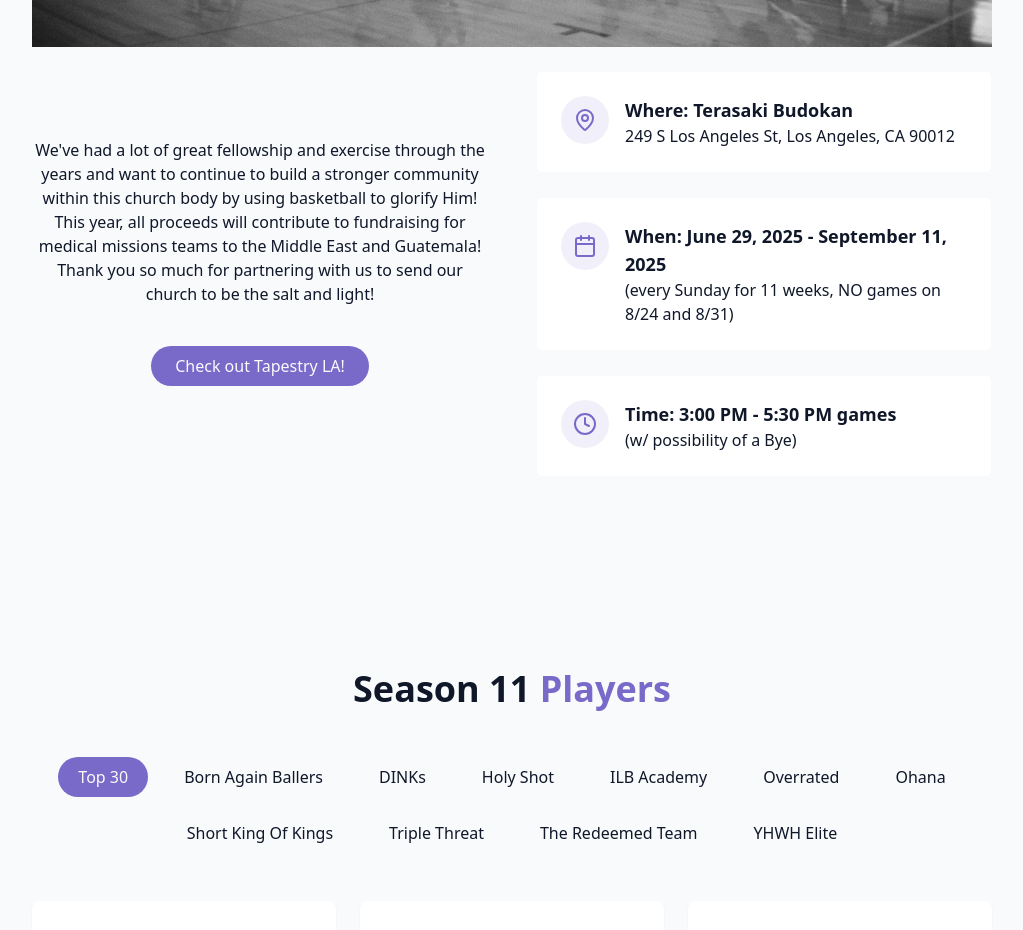
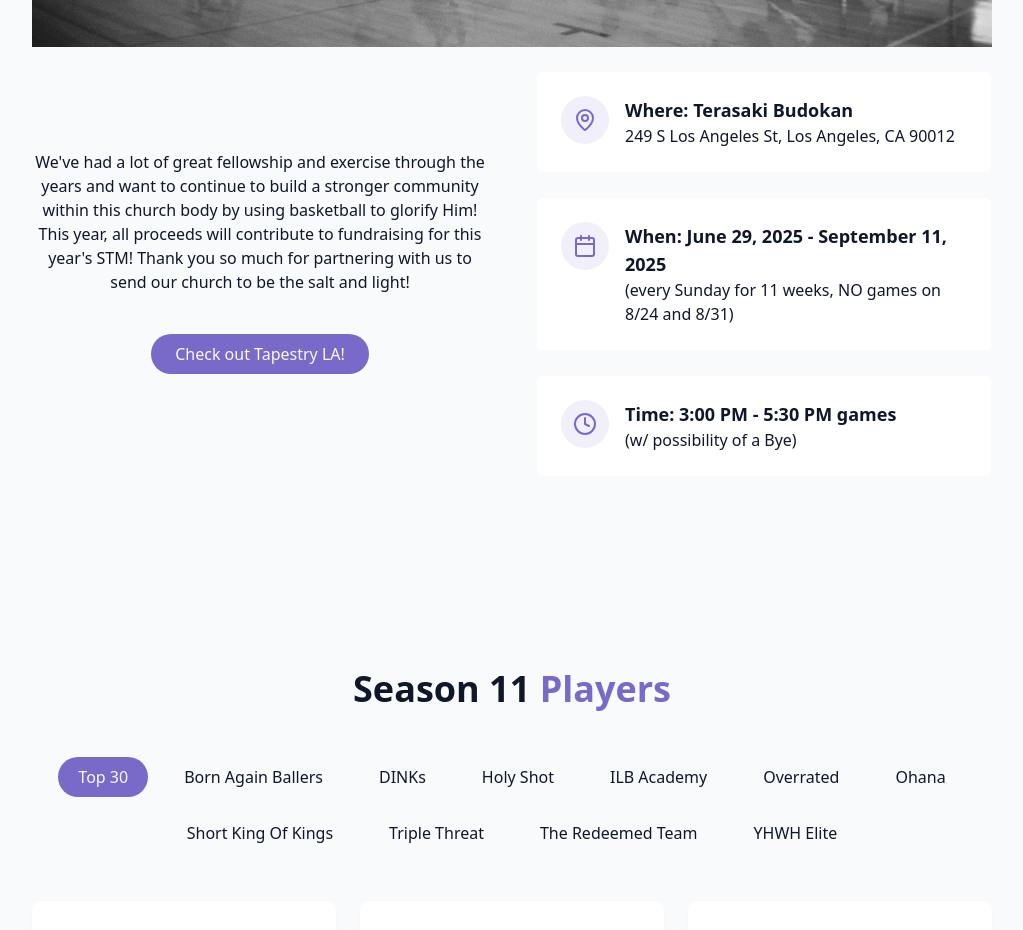
Before and after one commit to DevDave0/tapla-ball11, a React (Vite) app: page / in a window 1280 px wide. Shown: the part 1580-2510 px from the top of the page, without its empty margins (128-1151 px from the left). Built offline with nearby package versions, Linux system fonts and the light colour scheme; what ag-grid-community would draw is missing.

Commit message:
change metadata

```diff
--- a/index.html
+++ b/index.html
@@ -3,7 +3,7 @@
   <head>
     <meta charset="UTF-8" />
     <meta name="viewport" content="width=device-width, initial-scale=1.0" />
-    <title>Vite + React</title>
+    <title>Tapestry LA Church - Season 11 Basketball League</title>
   </head>
   <body>
     <div id="root"></div>
--- a/src/components/AboutSection.jsx
+++ b/src/components/AboutSection.jsx
@@ -13,7 +13,7 @@ export const AboutSection = () => {
                 <div className="grid grid-cols-1 md:grid-cols-2 gap-12 items-center">
                     <div className="space-y-6">
                         <p className="text-muted-foreground">
-                            We've had a lot of great fellowship and exercise through the years and want to continue to build a stronger community within this church body by using basketball to glorify Him! This year, all proceeds will contribute to fundraising for medical missions teams to the Middle East and Guatemala! Thank you so much for partnering with us to send our church to be the salt and light!
+                            We've had a lot of great fellowship and exercise through the years and want to continue to build a stronger community within this church body by using basketball to glorify Him! This year, all proceeds will contribute to fundraising for this year's STM! Thank you so much for partnering with us to send our church to be the salt and light!
                         </p>
 
                         <div className="flex flex-col sm:flex-row gap-4 pt-4 justify-center">
```
